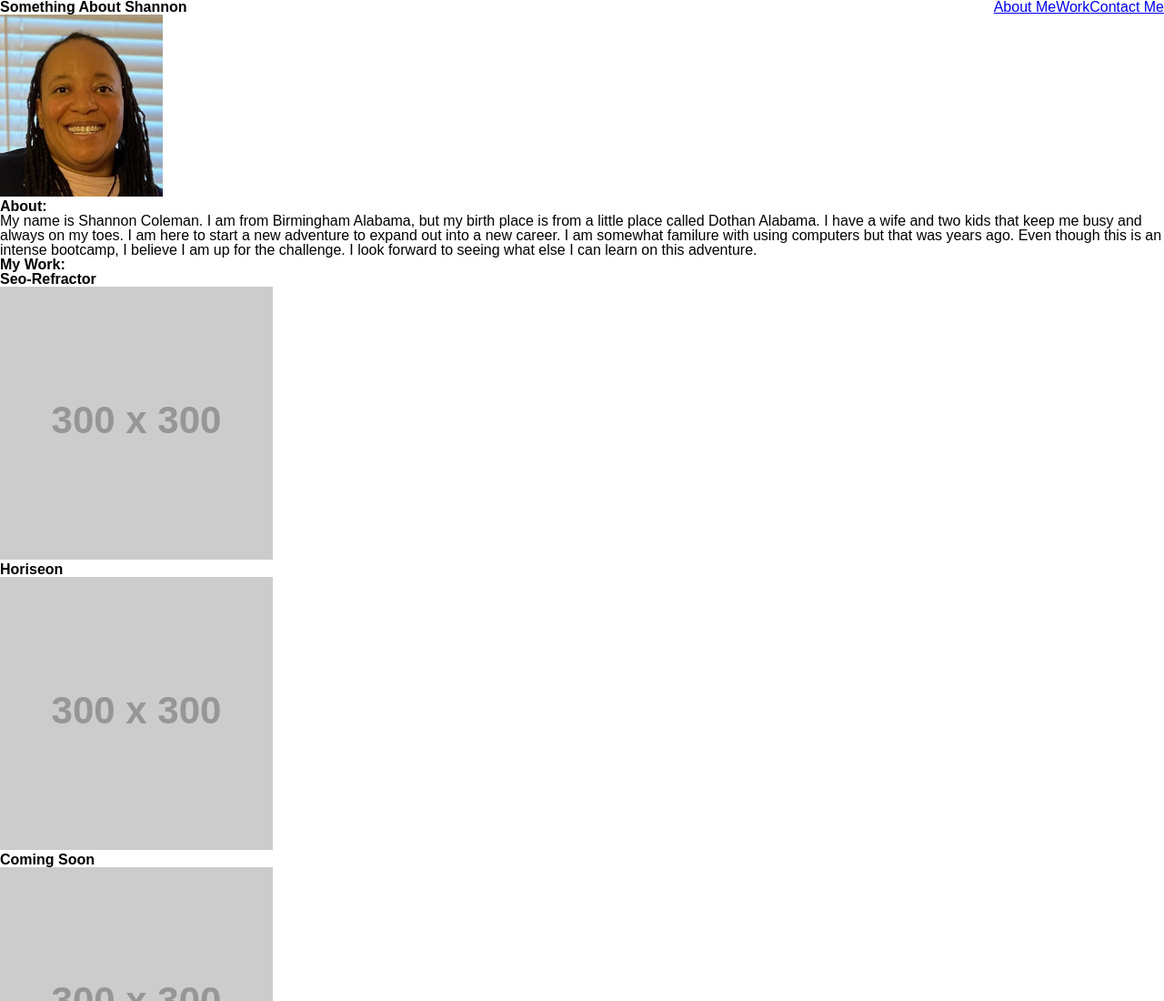
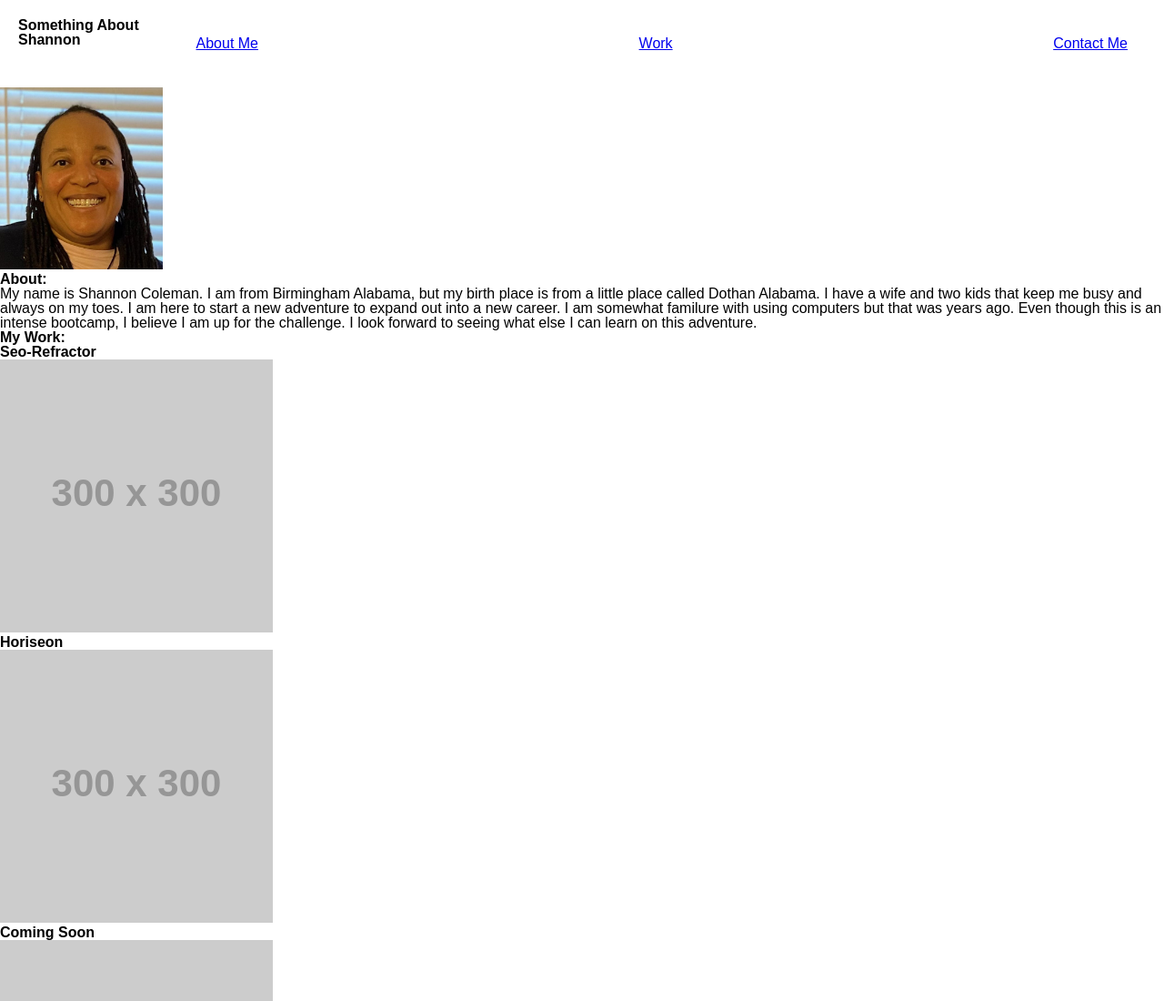
Before and after one commit to ShanColeman16/Shannon-Portfolio, a plain HTML site: page index.html in a window 1280 px wide. Shown: the top 1100 px of the page at 91% size. Drawn offline with Linux system fonts and the light colour scheme; placeholder pictures from the web are drawn by us.

Commit message:
added padding to nav

```diff
--- a/assets/css/style.css
+++ b/assets/css/style.css
@@ -3,20 +3,22 @@ body {
 
 }
 
-.container {
-  max-width: 1140px;
-  margin: 0 auto;
-}
 
 header {
   display: inline-flex;
   width: 100%;
   justify-content: space-between;
+  padding: 20px
 }
 
 nav {
-  display: flex;
-
-
+  display: inline-flex; wrap;
+  width: 100%;
+  justify-content: space-between;
+  padding: 20px
 
 }
+
+h1{
+  display: inline-block;
+}
```
